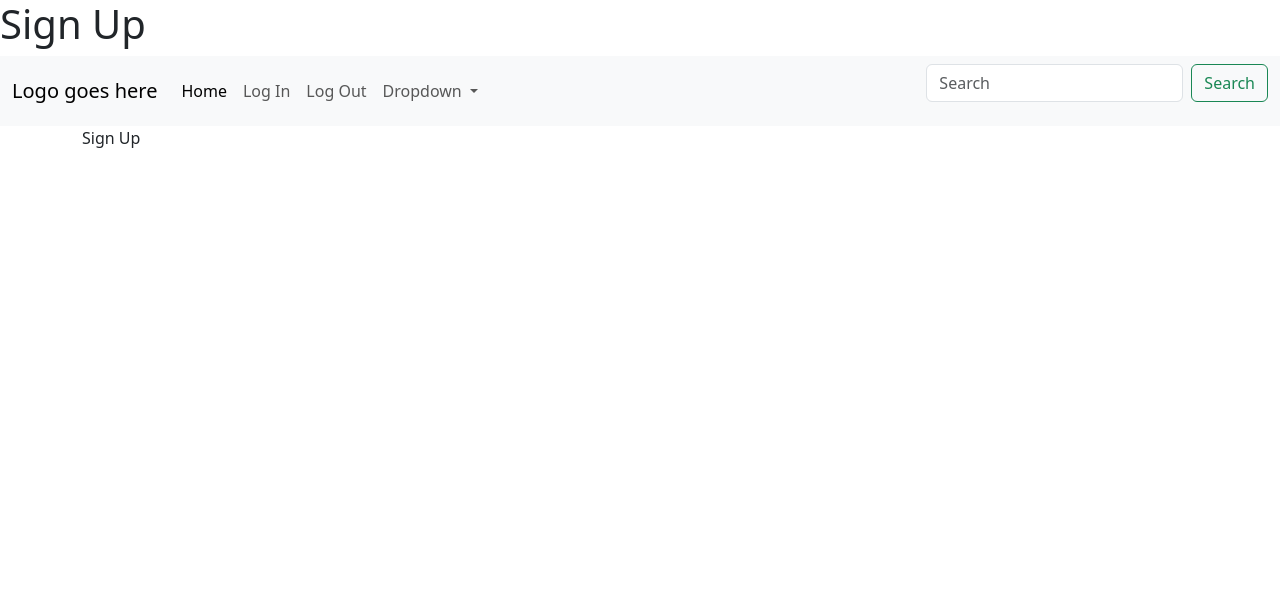
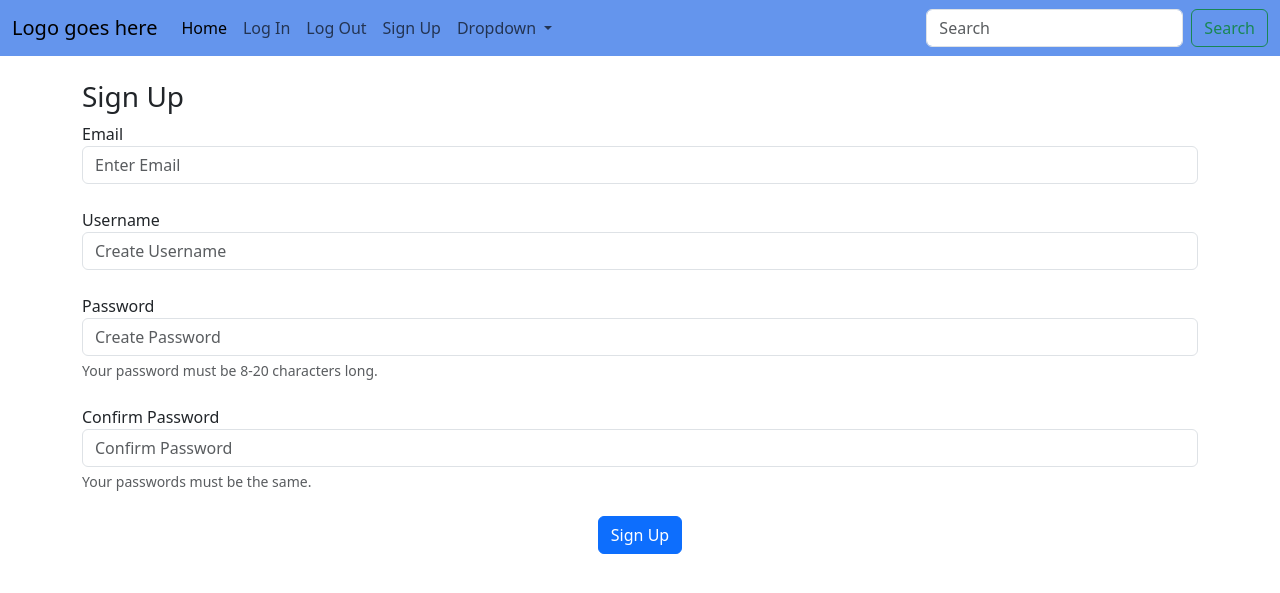
Before and after one commit to romanalicia/financeTracker, a Flask app: page /sign-up in a window 1280 px wide. Shown: the top 593 px of the page. Run offline with Flask 3, Linux system fonts and the light colour scheme.

Commit message:
sign-up form is created

```diff
--- /dev/null
+++ b/website/static/main.css
@@ -0,0 +1,3 @@
+nav{
+    background-color: cornflowerblue;
+}
--- a/website/templates/home.html
+++ b/website/templates/home.html
@@ -1,2 +1,2 @@
 {% extends "template.html" %} {% block title %} Home {% endblock %}
-{% block content %} Home {% endblock %}
+{% block content %} <h1>Home</h1> {% endblock %}
--- a/website/templates/sign_up.html
+++ b/website/templates/sign_up.html
@@ -1,2 +1,37 @@
-<h1>Sign Up</h1>{% extends "template.html" %} {% block title %} Sign Up {% endblock %}
-{% block content %} Sign Up {% endblock %}
+{% extends "template.html" %} {% block title %} Sign Up {% endblock %}
+{% block content %}
+<form methods="POST">
+    <br>
+    <h3>Sign Up</h3>
+
+    <div class="form-group">
+        <!-- email form -->
+        <label for="email">Email</label>
+        <input type="email" id="email" name="email" class="form-control" placeholder="Enter Email">
+        <br>
+        <!-- username form -->
+        <label for="email">Username</label>
+        <input type="text" id="username" name="username" class="form-control" placeholder="Create Username">
+        <br>
+        <!-- password1 form -->
+        <label for="email">Password</label>
+        <input type="password" id="password1" name="password1" class="form-control" placeholder="Create Password">
+        <div id="passwordHelpBlock" class="form-text">
+            Your password must be 8-20 characters long.
+        </div>
+        <br>
+        <!-- password2 form -->
+        <label for="email">Confirm Password</label>
+        <input type="password" id="password2" name="password2" class="form-control" placeholder="Confirm Password">
+        <div id="passwordHelpBlock" class="form-text">
+            Your passwords must be the same.
+        </div>
+        <br>
+        <div align="center">
+            <button class="btn btn-primary" type="submit">Sign Up</button>
+        </div>
+    </div>
+
+</form>
+
+{% endblock %}
--- a/website/templates/template.html
+++ b/website/templates/template.html
@@ -4,11 +4,12 @@
     <meta charset="UTF-8">
     <meta http-equiv="X-UA-Compatible" content="IE=edge">
     <meta name="viewport" content="width=device-width, initial-scale=1.0">
+    <link rel="stylesheet" type="text/css" href="{{ url_for('static', filename='main.css') }}">
     <link href="https://cdn.jsdelivr.net/npm/bootstrap@5.3.5/dist/css/bootstrap.min.css" rel="stylesheet" integrity="sha384-SgOJa3DmI69IUzQ2PVdRZhwQ+dy64/BUtbMJw1MZ8t5HZApcHrRKUc4W0kG879m7" crossorigin="anonymous">
     <title>{% block title %} {% endblock %} - Stack'd</title>
 </head>
 <body>
-    <nav class="navbar navbar-expand-lg bg-body-tertiary">
+    <nav class="navbar navbar-expand-lg">
         <div class="container-fluid">
           <a class="navbar-brand" href="#">Logo goes here</a>
           <button class="navbar-toggler" type="button" data-bs-toggle="collapse" data-bs-target="#navbarSupportedContent" aria-controls="navbarSupportedContent" aria-expanded="false" aria-label="Toggle navigation">
@@ -24,6 +25,9 @@
               </li>
               <li class="nav-item">
                 <a class="nav-link" href="/logout">Log Out</a>
+              </li>
+              <li class="nav-item">
+                <a class="nav-link" href="/sign-up">Sign Up</a>
               </li>
               <li class="nav-item dropdown">
                 <a class="nav-link dropdown-toggle" href="#" role="button" data-bs-toggle="dropdown" aria-expanded="false">
```
